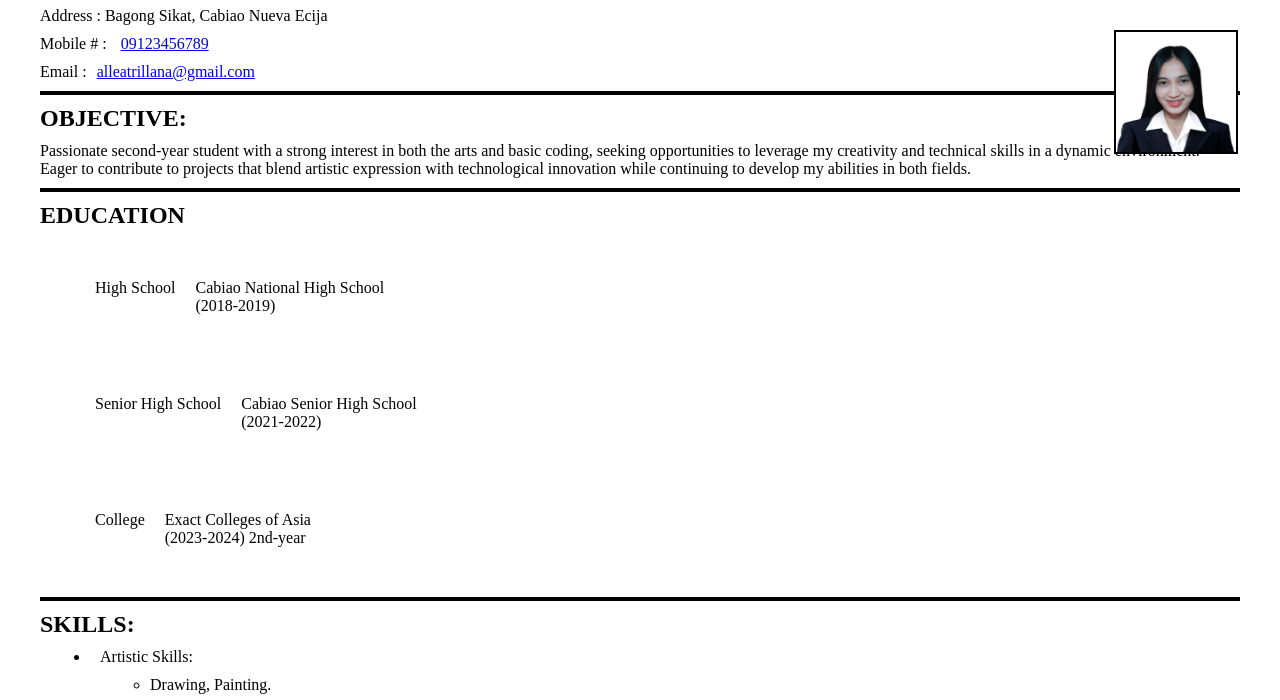
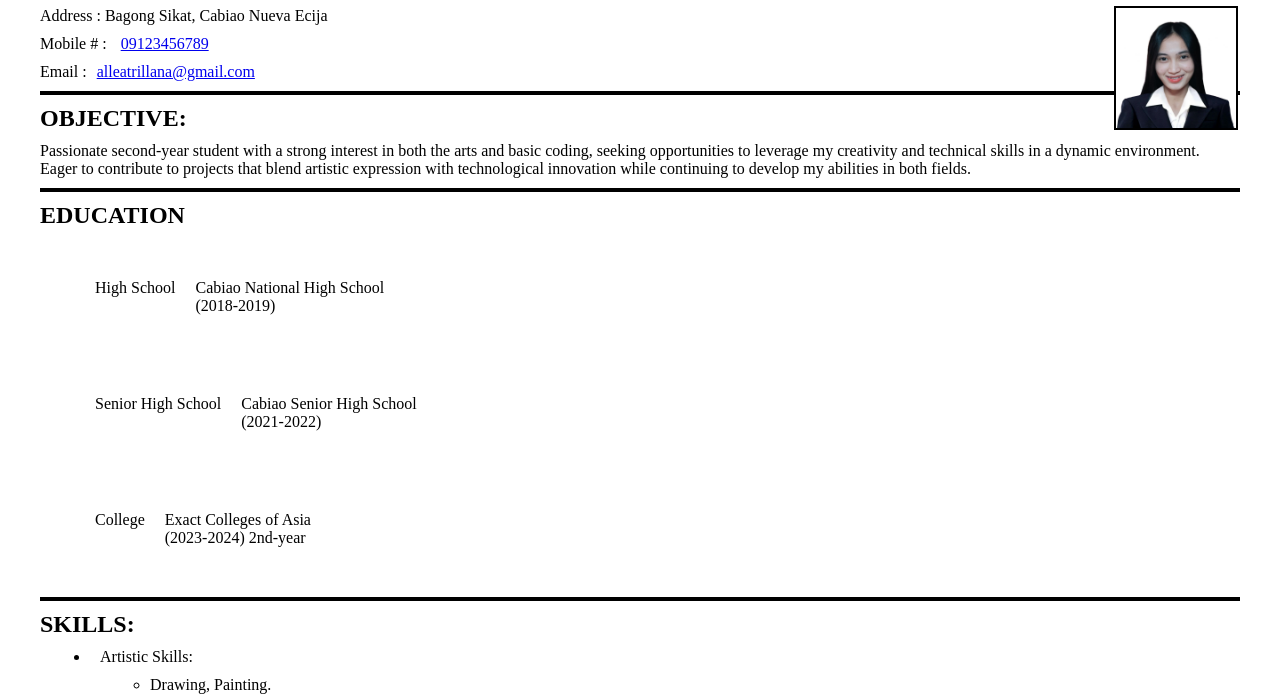
Before and after one commit to alleatrillana/portfolio, a plain HTML site: page resume.html in a window 1280 px wide. Shown: the part 100-800 px from the top of the page. Drawn offline with Linux system fonts and the light colour scheme; files whose address does not match are found by name.

Commit message:
Update resume.css

```diff
--- a/resume.css
+++ b/resume.css
@@ -20,9 +20,9 @@ hr{
     border: 2px solid black;
     width: 120px;
     height: 120px;
-    margin-left: 70%;
+    margin-left: 73%;
     position: absolute;
-    bottom: 67%;
+    bottom: 70%;
     right: 32px;
 }
 .text h4{
```
